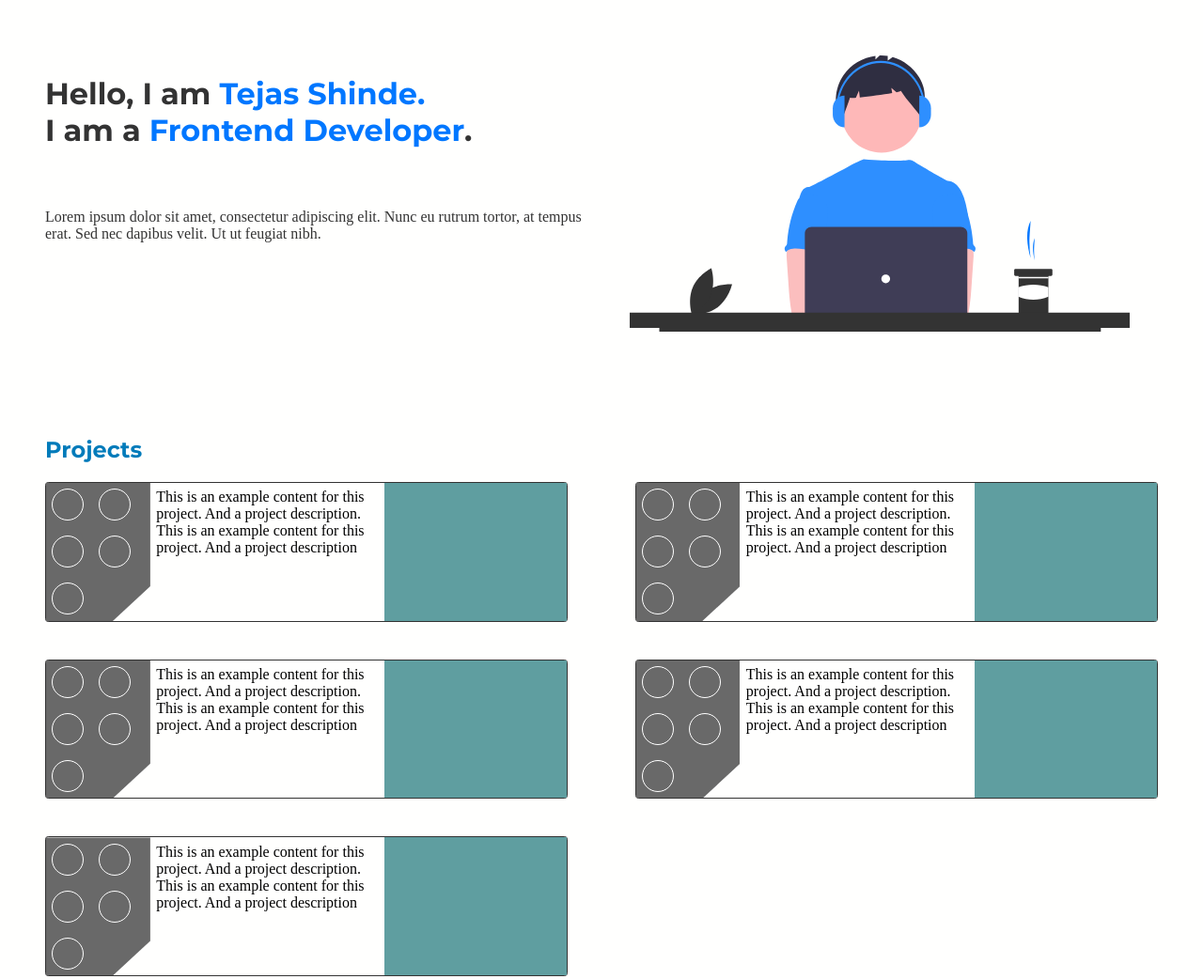
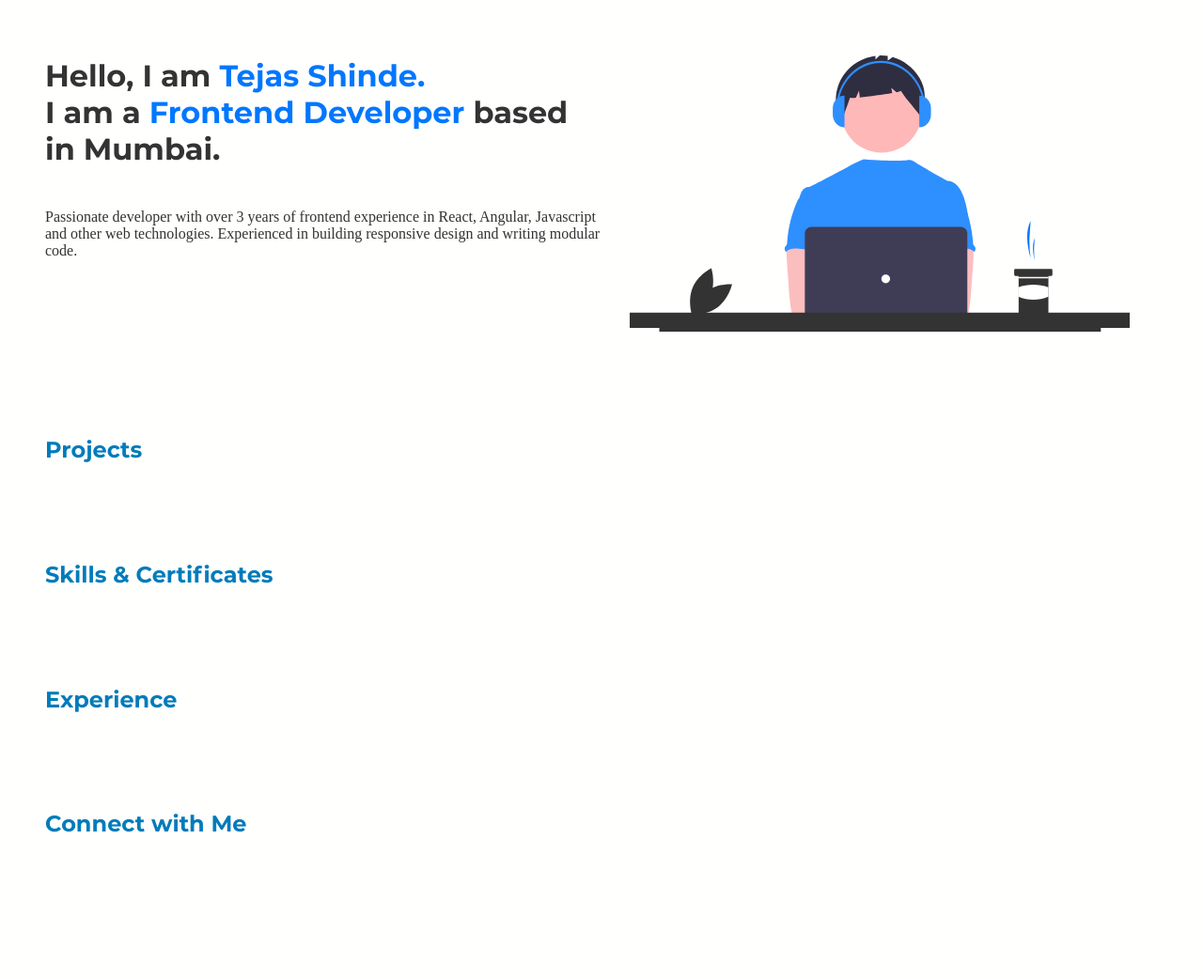
Before and after one commit to Tejasturbou/my-portfolio, a website built with webpack: page src/index.html in a window 1280 px wide. Shown: the top 1042 px of the page at 94% size. After the commit the page ends 943 px from the top, so only its background shows below. Built offline with nearby package versions, Linux system fonts and the light colour scheme; a web font is replaced by a local one.

Commit message:
removed project section

```diff
--- a/src/index.html
+++ b/src/index.html
@@ -1,172 +1,139 @@
 <!DOCTYPE html>
 <html lang="en">
-
 	<head>
-    <meta charset="UTF-8">
-    <meta http-equiv="X-UA-Compatible" content="IE=edge">
-    <meta name="viewport" content="width=device-width, initial-scale=1.0">
+		<meta charset="UTF-8" />
+		<meta http-equiv="X-UA-Compatible" content="IE=edge" />
+		<meta name="viewport" content="width=device-width, initial-scale=1.0" />
 		<title>Tejas Shinde - Portfolio</title>
 	</head>
 
 	<body>
 		<div class="sec introduction">
-        <h1 class="main-heading">Hello, I am <span class="highlight-text">Tejas Shinde.</span> <br> I am a <span
-                class="highlight-text">Frontend Developer</span>.</h1>
-        <p class="description">Lorem ipsum dolor sit amet, consectetur adipiscing elit. Nunc eu rutrum tortor, at tempus
-            erat. Sed nec dapibus velit. Ut ut feugiat nibh.</p>
-        <svg class="intro-image" width="631" height="348" viewBox="0 0 631 348" fill="none" xmlns="http://www.w3.org/2000/svg">
+			<h1 class="main-heading">
+				Hello, I am
+				<span class="highlight-text">Tejas Shinde.</span>
+				<br />
+				I am a
+				<span class="highlight-text">Frontend Developer</span> based in Mumbai.
+			</h1>
+			<p class="description">
+				Passionate developer with over 3 years of frontend experience in React,
+				Angular, Javascript and other web technologies. Experienced in building
+				responsive design and writing modular code.
+			</p>
+			<svg
+				class="intro-image"
+				width="631"
+				height="348"
+				viewBox="0 0 631 348"
+				fill="none"
+				xmlns="http://www.w3.org/2000/svg"
+			>
 				<path
 					d="M96.2566 297.352C82.2446 307.831 78.2734 326.268 78.2734 326.268C78.2734 326.268 97.0201 327.716 111.032 317.237C125.044 306.758 129.015 288.32 129.015 288.32C129.015 288.32 110.269 286.872 96.2566 297.352Z"
-                class="secondary-fill" />
+					class="secondary-fill"
+				/>
 				<path
 					d="M102.093 302.272C95.3592 318.451 78.4933 326.789 78.4933 326.789C78.4933 326.789 72.5459 308.894 79.2802 292.715C86.0145 276.535 102.88 268.197 102.88 268.197C102.88 268.197 108.828 286.092 102.093 302.272Z"
-                class="secondary-fill" />
+					class="secondary-fill"
+				/>
 				<path
 					d="M505.23 255.498C503.741 245.437 503.348 235.243 504.057 225.097L505.23 208.304C498.766 221.207 500.227 238.189 505.23 255.498Z"
-                class="highlight-fill" />
+					class="highlight-fill"
+				/>
 				<path
 					d="M510.27 258.307C509.553 252.304 509.364 246.248 509.705 240.211L510.27 230.216C507.16 237.896 507.863 248.004 510.27 258.307Z"
-                class="highlight-fill" />
+					class="highlight-fill"
+				/>
 				<path
 					d="M532.673 270.669V276.288C532.671 276.734 532.493 277.161 532.178 277.477C531.864 277.792 531.438 277.971 530.993 277.973H528.193C528.119 277.973 528.046 277.987 527.978 278.015C527.91 278.043 527.848 278.085 527.796 278.137C527.744 278.189 527.703 278.251 527.675 278.32C527.647 278.388 527.633 278.461 527.633 278.535V324.606C527.63 325.052 527.453 325.479 527.138 325.795C526.824 326.11 526.398 326.289 525.953 326.291H491.792C491.346 326.291 490.919 326.113 490.604 325.797C490.289 325.481 490.112 325.052 490.112 324.606V278.535C490.111 278.386 490.052 278.243 489.947 278.138C489.842 278.033 489.7 277.974 489.552 277.973H486.192C485.746 277.973 485.319 277.795 485.004 277.479C484.689 277.163 484.512 276.734 484.511 276.288V270.669C484.511 270.448 484.554 270.228 484.639 270.024C484.723 269.819 484.847 269.633 485.003 269.477C485.159 269.32 485.344 269.196 485.548 269.111C485.752 269.027 485.971 268.983 486.192 268.984H530.993C531.438 268.985 531.865 269.163 532.179 269.479C532.494 269.795 532.672 270.223 532.673 270.669Z"
-                class="secondary-fill" />
-            <path d="M527.683 279.153H490.162V280.839H527.683V279.153Z" fill="white" />
+					class="secondary-fill"
+				/>
+				<path
+					d="M527.683 279.153H490.162V280.839H527.683V279.153Z"
+					fill="white"
+				/>
 				<path
 					d="M527.633 303.955C515.077 309.168 502.385 309.225 489.552 303.955V292.081C501.906 287.918 515.278 287.918 527.633 292.081V303.955Z"
-                class="grey-fill" />
+					class="grey-fill"
+				/>
 				<path
 					d="M317.322 122.396C345.351 122.396 368.072 99.6003 368.072 71.481C368.072 43.3616 345.351 20.5664 317.322 20.5664C289.294 20.5664 266.573 43.3616 266.573 71.481C266.573 99.6003 289.294 122.396 317.322 122.396Z"
-                fill="#FEB8B8" />
+					fill="#FEB8B8"
+				/>
 				<path
 					d="M364.723 27.5561C357.136 15.1952 345.259 6.08683 331.379 1.98447L325.148 6.54579V0.623051C321.815 0.111201 318.441 -0.0859778 315.071 0.0341067L309.696 4.91346V0.439485C301.737 1.43167 294.07 4.06744 287.177 8.18058C280.285 12.2937 274.316 17.795 269.649 24.3376C257.976 41.2204 256.005 64.7082 267.486 81.7265C270.638 72.0091 274.463 62.8913 277.616 53.1749C280.093 53.5136 282.603 53.5258 285.084 53.2112L288.918 44.2348L289.989 52.8313C301.875 51.7928 319.503 49.5117 330.77 47.4219L329.674 40.8268L336.229 46.3069C339.681 45.5099 341.731 44.7865 341.562 44.2339C349.942 57.7873 360.197 66.4437 368.576 79.997C371.759 60.886 375.422 44.9955 364.723 27.5561Z"
-                fill="#2F2E41" />
+					fill="#2F2E41"
+				/>
 				<path
 					d="M426.47 202.409C424.725 191.876 422.925 181.141 418.046 171.652C414.839 165.437 409.748 159.514 402.886 158.285C401.534 158.164 400.205 157.856 398.938 157.369C396.927 156.397 369.906 140.922 365.611 138.226C361.924 135.912 356.103 131.628 353.168 131.628C350.215 131.563 338.892 134.207 294.699 130.741C294.699 130.741 282.559 135.542 273.165 141.363C273.023 141.269 227.297 165.903 225.579 165.838C222.325 165.701 219.301 167.791 217.436 170.422C215.572 173.054 214.697 176.312 213.781 179.462C223.769 201.775 232.906 224.118 242.895 246.431C243.362 247.272 243.611 248.217 243.617 249.18C243.416 250.179 242.991 251.119 242.375 251.928C237.476 259.822 237.632 269.75 238.167 279.028C238.703 288.306 239.365 298.106 235.232 306.422C234.108 308.705 232.646 310.794 231.577 313.077C229.073 318.248 228.168 334.787 229.631 340.342L412.849 345.608C408.91 334.744 426.47 202.409 426.47 202.409Z"
-                fill="#2E8FFF" />
+					fill="#2E8FFF"
+				/>
 				<path
 					d="M197.944 247.421C197.579 250.074 197.542 252.762 197.835 255.425L200.461 293.26C200.707 296.826 200.95 300.383 201.283 303.94C201.913 310.844 202.855 317.692 204.023 324.53C204.049 325.501 204.458 326.422 205.161 327.091C205.863 327.759 206.801 328.121 207.769 328.096C219.329 330.55 231.272 330.452 243.069 329.784C261.071 328.776 307.128 326.868 309.941 323.201C312.755 319.534 311.116 313.603 307.447 310.637C303.778 307.672 243 300.443 243 300.443C243.593 295.722 245.385 291.275 247.084 286.792C250.137 278.842 252.988 270.63 253.043 262.113C253.097 253.596 249.899 244.641 242.945 239.762C237.224 235.756 229.859 235.013 222.888 235.178C217.816 235.324 209.053 234.105 204.42 236.095C200.754 237.714 198.629 243.82 197.944 247.421Z"
-                fill="#FBBEBE" />
+					fill="#FBBEBE"
+				/>
 				<path
 					d="M213.253 180.141C212.363 181.076 211.672 182.183 211.225 183.396C203.838 200.097 199.475 217.984 198.34 236.219C198.36 237.109 198.156 237.988 197.746 238.777C197.342 239.302 196.893 239.79 196.403 240.235C195.976 240.743 195.653 241.33 195.452 241.964C195.251 242.597 195.176 243.264 195.232 243.926C195.288 244.588 195.474 245.233 195.778 245.823C196.083 246.413 196.5 246.938 197.006 247.366C197.089 247.437 197.175 247.504 197.262 247.569C198.77 244.722 202.379 243.792 205.587 243.545C220.948 242.326 235.952 249.495 251.359 248.954C250.272 245.186 248.708 241.565 247.822 237.751C243.901 220.819 253.679 202.383 247.685 186.073C246.487 182.81 244.487 179.601 241.334 178.171C240.029 177.642 238.663 177.28 237.268 177.091C233.375 176.385 225.625 173.369 221.861 174.579C220.472 175.029 219.924 176.339 218.773 177.131C217.023 178.252 214.703 178.664 213.253 180.141Z"
-                fill="#2E8FFF" />
+					fill="#2E8FFF"
+				/>
 				<path
 					d="M426.58 236.095C421.947 234.105 413.184 235.324 408.112 235.178C401.141 235.013 393.776 235.756 388.055 239.762C381.101 244.641 377.903 253.596 377.957 262.113C378.012 270.63 380.863 278.842 383.916 286.792C385.615 291.275 387.407 295.722 388 300.443C388 300.443 327.222 307.672 323.553 310.637C319.884 313.603 318.245 319.534 321.058 323.201C323.872 326.869 411.671 330.55 423.231 328.096C424.199 328.121 425.137 327.759 425.839 327.091C426.542 326.422 426.951 325.501 426.977 324.53C428.145 317.692 429.087 310.844 429.717 303.94C430.05 300.383 430.293 296.826 430.539 293.26L433.165 255.425C433.458 252.762 433.421 250.074 433.056 247.421C432.371 243.82 430.246 237.714 426.58 236.095Z"
-                fill="#FBBEBE" />
+					fill="#FBBEBE"
+				/>
 				<path
 					d="M412.227 177.131C411.076 176.339 410.528 175.029 409.138 174.579C405.375 173.369 397.625 176.385 393.732 177.091C392.337 177.28 390.971 177.642 389.666 178.171C386.513 179.601 384.513 182.81 383.315 186.073C377.32 202.383 387.098 220.819 383.178 237.751C382.292 241.565 380.728 245.186 379.641 248.954C395.048 249.495 410.052 242.326 425.413 243.545C428.621 243.792 432.23 244.722 433.738 247.569C433.825 247.504 433.911 247.437 433.994 247.366C434.5 246.938 434.917 246.414 435.222 245.823C435.526 245.233 435.711 244.588 435.768 243.926C435.824 243.264 435.749 242.597 435.548 241.964C435.347 241.33 435.024 240.743 434.597 240.235C434.107 239.79 433.657 239.302 433.254 238.777C432.844 237.988 432.64 237.108 432.66 236.219C431.525 217.984 427.162 200.097 419.775 183.396C419.327 182.183 418.637 181.076 417.747 180.141C416.297 178.664 413.977 178.252 412.227 177.131Z"
-                fill="#2E8FFF" />
+					fill="#2E8FFF"
+				/>
 				<path
 					d="M302.292 329.903C309.857 329.903 315.989 323.751 315.989 316.162C315.989 308.572 309.857 302.42 302.292 302.42C294.727 302.42 288.594 308.572 288.594 316.162C288.594 323.751 294.727 329.903 302.292 329.903Z"
-                fill="#FBBEBE" />
+					fill="#FBBEBE"
+				/>
 				<path
 					d="M332.622 329.903C340.187 329.903 346.319 323.751 346.319 316.162C346.319 308.572 340.187 302.42 332.622 302.42C325.057 302.42 318.924 308.572 318.924 316.162C318.924 323.751 325.057 329.903 332.622 329.903Z"
-                fill="#FBBEBE" />
+					fill="#FBBEBE"
+				/>
 				<path
 					d="M417.172 347.127H228.991C226.794 347.124 224.688 346.248 223.134 344.689C221.581 343.131 220.707 341.018 220.704 338.813V224.278C220.707 222.074 221.581 219.961 223.134 218.403C224.688 216.844 226.794 215.967 228.991 215.965H417.172C419.369 215.967 421.475 216.844 423.029 218.403C424.583 219.961 425.457 222.074 425.459 224.278V338.813C425.457 341.018 424.583 343.131 423.029 344.689C421.475 346.248 419.369 347.124 417.172 347.127Z"
-                fill="#3F3D56" />
+					fill="#3F3D56"
+				/>
 				<path
 					d="M322.625 287.047C325.653 287.047 328.108 284.584 328.108 281.546C328.108 278.508 325.653 276.045 322.625 276.045C319.597 276.045 317.142 278.508 317.142 281.546C317.142 284.584 319.597 287.047 322.625 287.047Z"
-                fill="white" />
-            <path d="M631 324.025H0V343.478H37.3229V348H593.691V343.478H631V324.025Z" class="secondary-fill" />
+					fill="white"
+				/>
+				<path
+					d="M631 324.025H0V343.478H37.3229V348H593.691V343.478H631V324.025Z"
+					class="secondary-fill"
+				/>
 				<path
 					d="M270.655 90.4579C262.5 90.4579 255.89 83.2872 255.89 74.4417V66.4335C255.89 57.5879 262.5 50.4172 270.655 50.4172V90.4579Z"
-                fill="#2E8FFF" />
+					fill="#2E8FFF"
+				/>
 				<path
 					d="M364.895 50.4172C373.049 50.4172 379.66 57.5879 379.66 66.4335V74.4416C379.66 83.2872 373.049 90.4579 364.895 90.4579V50.4172Z"
-                fill="#2E8FFF" />
+					fill="#2E8FFF"
+				/>
 				<path
 					d="M372.632 67.692H370.289C370.289 35.4642 346.118 9.24478 316.408 9.24478C286.698 9.24478 262.527 35.4642 262.527 67.692H260.185C260.185 34.0629 285.406 6.70361 316.408 6.70361C347.41 6.70363 372.632 34.0629 372.632 67.692Z"
-                fill="#2E8FFF" />
+					fill="#2E8FFF"
+				/>
 			</svg>
-
 		</div>
 		<section class="sec projects">
-        <h2 class="sec-headers">Projects</h4>
-            <div class="projects-container">
-                <div class="project">
-                    <div class="tech-stack">
-                        <div class="circular-div"></div>
-                        <div class="circular-div"></div>
-                        <div class="circular-div"></div>
-                        <div class="circular-div"></div>
-                        <div class="circular-div"></div>
-                    </div>
-                    <div class="content">
-                        This is an example content for this project. And a project description.
-                        This is an example content for this project. And a project description
-                    </div>
-                    <div class="project-image"></div>
-                </div>
-                <div class="project">
-                    <div class="tech-stack">
-                        <div class="circular-div"></div>
-                        <div class="circular-div"></div>
-                        <div class="circular-div"></div>
-                        <div class="circular-div"></div>
-                        <div class="circular-div"></div>
-                    </div>
-                    <div class="content">
-                        This is an example content for this project. And a project description.
-                        This is an example content for this project. And a project description
-                    </div>
-                    <div class="project-image"></div>
-                </div>
-                <div class="project">
-                    <div class="tech-stack">
-                        <div class="circular-div"></div>
-                        <div class="circular-div"></div>
-                        <div class="circular-div"></div>
-                        <div class="circular-div"></div>
-                        <div class="circular-div"></div>
-                    </div>
-                    <div class="content">
-                        This is an example content for this project. And a project description.
-                        This is an example content for this project. And a project description
-                    </div>
-                    <div class="project-image"></div>
-                </div>
-                <div class="project">
-                    <div class="tech-stack">
-                        <div class="circular-div"></div>
-                        <div class="circular-div"></div>
-                        <div class="circular-div"></div>
-                        <div class="circular-div"></div>
-                        <div class="circular-div"></div>
-                    </div>
-                    <div class="content">
-                        This is an example content for this project. And a project description.
-                        This is an example content for this project. And a project description
-                    </div>
-                    <div class="project-image"></div>
-                </div>
-                <div class="project">
-                    <div class="tech-stack">
-                        <div class="circular-div"></div>
-                        <div class="circular-div"></div>
-                        <div class="circular-div"></div>
-                        <div class="circular-div"></div>
-                        <div class="circular-div"></div>
-                    </div>
-                    <div class="content">
-                        This is an example content for this project. And a project description.
-                        This is an example content for this project. And a project description
-                    </div>
-                    <div class="project-image"></div>
-                </div>
-            </div>
+			<h2 class="sec-headers">Projects</h2>
+			<div class="projects-container"></div>
 		</section>
 		<section class="sec skills">
-        <h2 class="sec-headers">Skills & Certificates</h4>
+			<h2 class="sec-headers">Skills & Certificates</h2>
 			<div></div>
 		</section>
 		<section class="sec experience">
-        <h2 class="sec-headers">Experience</h4>
+			<h2 class="sec-headers">Experience</h2>
 			<div></div>
 		</section>
 		<section class="sec connect">
-        <h2 class="sec-headers">Connect with Me</h4>
+			<h2 class="sec-headers">Connect with Me</h2>
 			<div></div>
 		</section>
 	</body>
-
 </html>
--- a/src/styles.scss
+++ b/src/styles.scss
@@ -111,9 +111,9 @@
 			order: 2;
 		}
 		.content {
-			padding: 0.4rem;
+			padding: 0.8rem;
 			width: 100%;
-			order: 3;
+			font-size: 1rem;
 		}
 		.project-image {
 			padding: 4rem;
@@ -135,8 +135,6 @@
 		.tech-stack {
 			order: 1 !important;
 			width: 20% !important;
-			justify-content: flex-start !important;
-			clip-path: polygon(0% 0, 100% 0%, 100% 75%, 0% 145%);
 		}
 		.content {
 			order: 2 !important;
```
Lines whose indentation alone changed are shown as unchanged.
